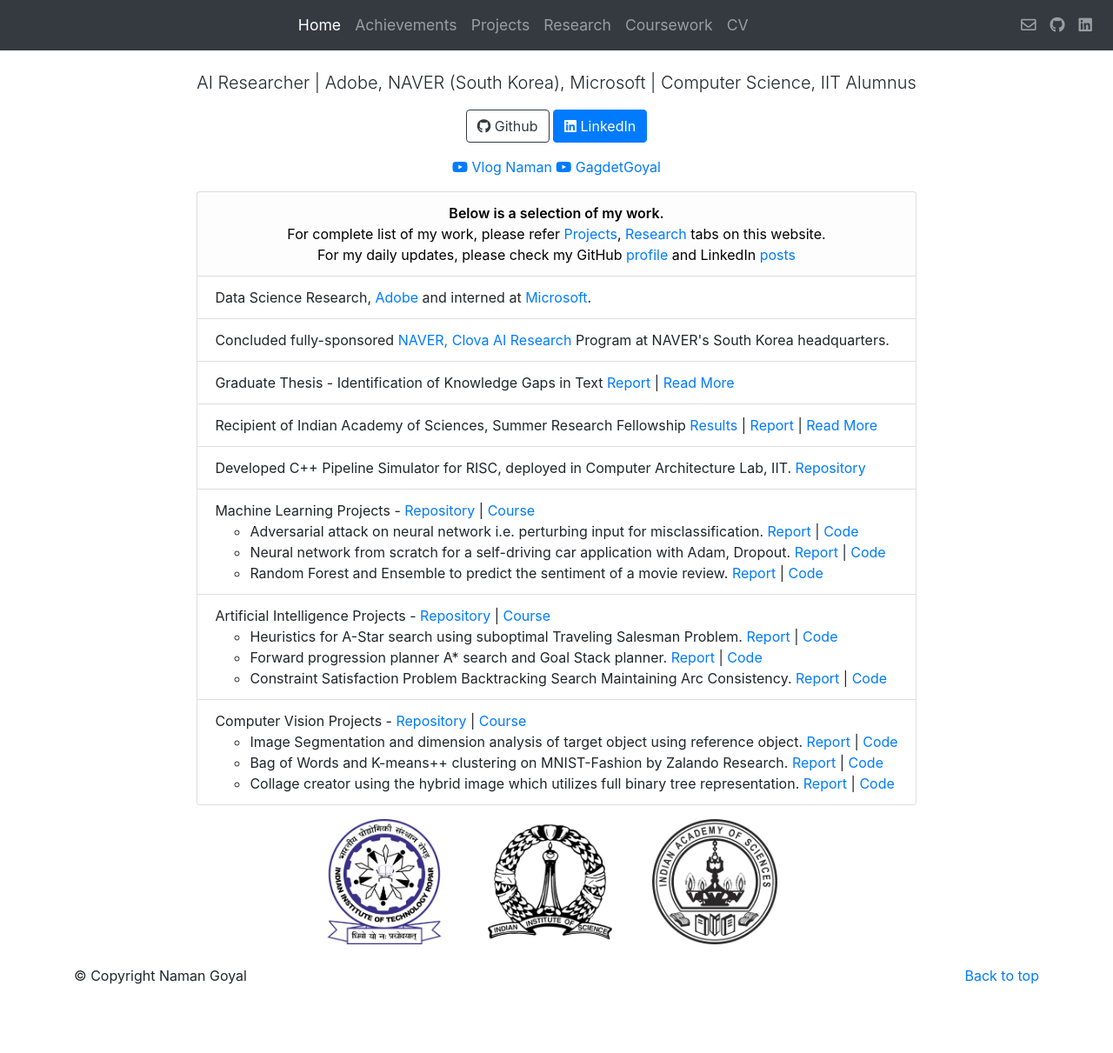
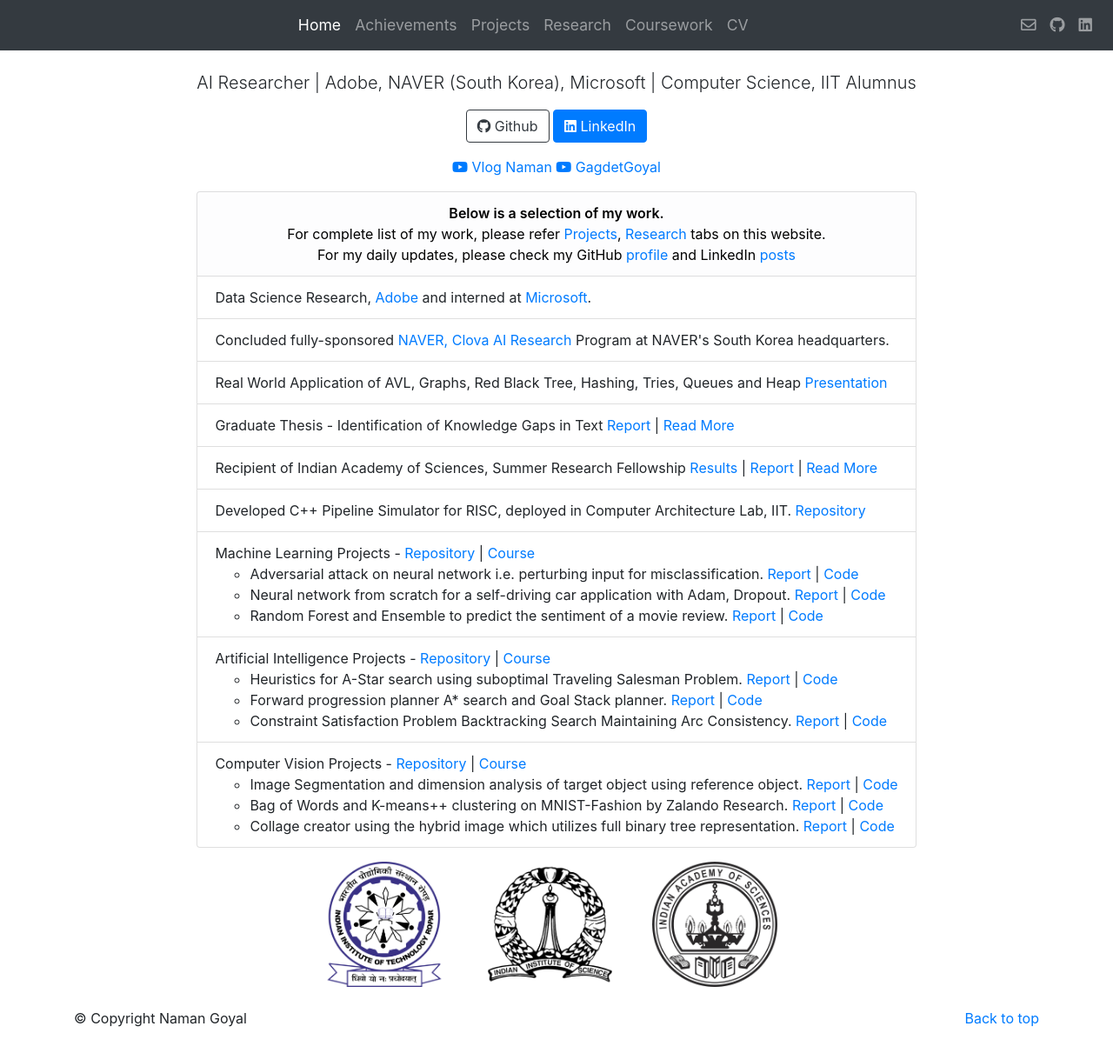
Before and after one commit to thenamangoyal/thenamangoyal.github.io, a Jekyll site: the page built from index.html, in a window 1280 px wide and 1211 px high. Shown: the whole window at 87% size. Built offline with Jekyll 4.4.1, drawn with Linux system fonts in a browser that asks for light colours; nearby versions of some CDN libraries.

Commit message:
add presentation commit on data-structures

```diff
--- a/index.html
+++ b/index.html
@@ -61,6 +61,10 @@ layout: bootstrap
                 href="https://clova.ai/m/en/research/research-areas.html">NAVER, Clova AI Research</a> Program
             at NAVER's South Korea headquarters.</li>
 
+        <li class="list-group-item">
+                Real World Application of AVL, Graphs, Red Black Tree, Hashing, Tries, Queues and Heap <a target="_blank" href="https://github.com/thenamangoyal/data-structures/blob/master/DS_Applications.pdf">Presentation</a>
+        </li>
+
 
         <li class="list-group-item">
             <!-- Graduate in Computer Science from Indian Institute of Technology, <a
@@ -69,6 +73,8 @@ layout: bootstrap
                 href="https://github.com/thenamangoyal/knowledge-gaps/blob/master/Report.pdf">Report</a>
             | <a href="/research#btp">Read More</a>
         </li>
+
+
 
 
         <li class="list-group-item"> Recipient of
```
